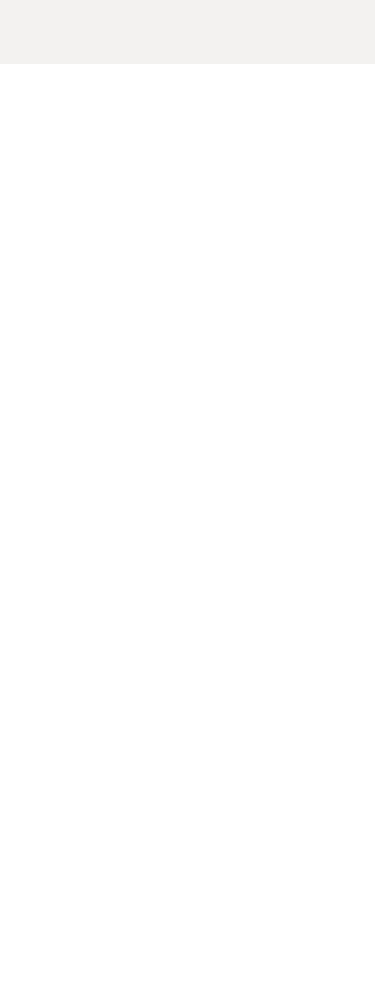
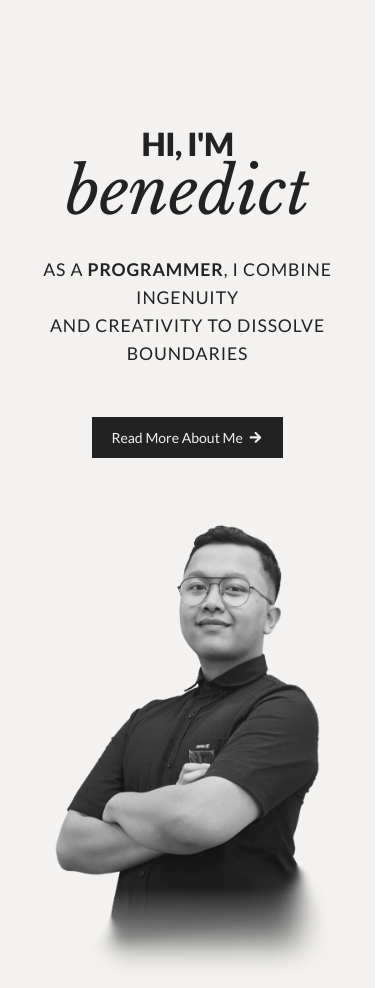
Before and after one commit to benedictusyoga/portfolio, a React (Vite) app: page / in a window 390 px wide. Shown: the part 780-1768 px from the top of the page. Before the commit the page ends 844 px from the top, so only its background shows below. Built offline with nearby package versions, Linux system fonts and the light colour scheme.

Commit message:
feat: short about page init

```diff
--- a/src/App.tsx
+++ b/src/App.tsx
@@ -1,7 +1,7 @@
 import { Routes, Route, BrowserRouter } from 'react-router-dom';
 import Navbar from './components/Navbar';
 import Home from './pages/Home';
-import About from './pages/About';
+import About from './components/About';
 import Projects from './pages/Projects';
 import './App.css'
 
--- /dev/null
+++ b/src/components/About.css
@@ -0,0 +1,168 @@
+.about-section {
+    position: relative;
+    width: 100%;
+    min-height: 100vh;
+    display: flex;
+    align-items: center;
+    justify-content: center;
+    background-color: var(--bg-color);
+    overflow: hidden;
+}
+
+.about-container {
+    width: 100%;
+    max-width: 1400px;
+    height: 100vh;
+    display: flex;
+    align-items: center;
+    justify-content: center;
+    position: relative;
+    padding: 0 5%;
+}
+
+.about-image-wrapper {
+    flex: 1;
+    height: 100%;
+    display: flex;
+    align-items: flex-end;
+    justify-content: center;
+    position: relative;
+}
+
+.about-image {
+    height: auto;
+    width: auto;
+    max-height: 90vh;
+    max-width: 100%;
+    object-fit: contain;
+    position: absolute;
+    bottom: -5%;
+    left: 10%;
+    filter: grayscale(100%);
+}
+
+.image-fade-overlay {
+    position: absolute;
+    bottom: 0;
+    left: 0;
+    width: 100%;
+    height: 20%;
+    background: linear-gradient(to top, var(--bg-color), transparent);
+    z-index: 2;
+    pointer-events: none;
+}
+
+.about-content {
+    flex: 1;
+    display: flex;
+    flex-direction: column;
+    justify-content: center;
+    align-items: flex-start;
+    padding-left: 5rem;
+    z-index: 10;
+}
+
+.about-greeting {
+    font-family: var(--font-primary);
+    font-size: 3rem;
+    font-weight: 900;
+    text-transform: uppercase;
+    color: var(--text-color);
+    margin-bottom: 0;
+    line-height: 1;
+    letter-spacing: -0.02em;
+}
+
+.about-name {
+    font-family: var(--font-secondary);
+    font-size: 8rem;
+    font-weight: 400;
+    font-style: italic;
+    color: var(--text-color);
+    margin: 0 0 2rem -0.5rem;
+    line-height: 1;
+}
+
+.about-description {
+    font-family: var(--font-primary);
+    font-size: 1.1rem;
+    line-height: 1.6;
+    color: var(--text-color);
+    text-transform: uppercase;
+    letter-spacing: 0.05em;
+    margin-bottom: 3rem;
+    max-width: 500px;
+}
+
+.read-more-btn {
+    background-color: var(--bg-color-secondary);
+    color: var(--text-tertiary);
+    padding: var(--space-md) var(--space-lg);
+    border: none;
+    cursor: pointer;
+    font-family: var(--font-primary);
+    font-size: var(--text-sm);
+    transition: all var(--transition-base);
+    display: flex;
+    align-items: center;
+    gap: var(--space-xs);
+}
+
+.read-more-btn:hover {
+    opacity: 0.6;
+}
+
+.read-more-btn svg {
+    font-size: 1.2em;
+    vertical-align: middle;
+}
+
+@media (max-width: 1024px) {
+    .about-name {
+        font-size: 6rem;
+    }
+
+    .about-image {
+        left: 0;
+    }
+}
+
+@media (max-width: 768px) {
+    .about-container {
+        flex-direction: column;
+        padding-top: 4rem;
+        height: auto;
+        min-height: 100vh;
+    }
+
+    .about-image-wrapper {
+        order: 2;
+        width: 100%;
+        height: 50vh;
+        align-items: flex-end;
+    }
+
+    .about-image {
+        position: relative;
+        bottom: 0;
+        left: 0;
+        max-height: 100%;
+        margin: 0 auto;
+    }
+
+    .about-content {
+        padding-left: 0;
+        align-items: center;
+        text-align: center;
+        margin-bottom: 2rem;
+    }
+
+    .about-name {
+        font-size: 4rem;
+        margin-left: 0;
+    }
+
+    .about-greeting {
+        font-size: 2rem;
+    }
+}
--- /dev/null
+++ b/src/components/About.tsx
@@ -0,0 +1,30 @@
+import React from 'react';
+import './About.css';
+import benedictImage from '../assets/self-portrait.png';
+import { IoMdArrowRoundForward } from "react-icons/io";
+
+const About: React.FC = () => {
+    return (
+        <section className="about-section" id="about">
+            <div className="about-container">
+                <div className="about-image-wrapper">
+                    <img src={benedictImage} alt="Benedict" className="about-image" />
+                    <div className="image-fade-overlay"></div>
+                </div>
+                <div className="about-content">
+                    <h2 className="about-greeting">HI, I'M</h2>
+                    <h1 className="about-name">benedict</h1>
+                    <p className="about-description">
+                        AS A <strong>PROGRAMMER</strong>, I COMBINE INGENUITY<br />
+                        AND CREATIVITY TO DISSOLVE BOUNDARIES
+                    </p>
+                    <button className="read-more-btn">
+                        Read More About Me <IoMdArrowRoundForward />
+                    </button>
+                </div>
+            </div>
+        </section>
+    );
+};
+
+export default About;
--- a/src/pages/About.tsx
+++ /dev/null
@@ -1,7 +0,0 @@
-export default function About() {
-    return (
-        <div>
-            <h1>This is the About Page!</h1>
-        </div>
-    );
-}
--- a/src/pages/Home.tsx
+++ b/src/pages/Home.tsx
@@ -1,6 +1,7 @@
 import { useEffect, useState } from "react";
 import { IoMdArrowRoundDown } from "react-icons/io";
 import './Home.css'
+import About from "../components/About";
 
 export default function Home() {
     const [showIngenuity, setShowIngenuity] = useState(false);
@@ -12,6 +13,13 @@ export default function Home() {
         setTimeout(() => setShowCreativity(true), 1000);
         setTimeout(() => setShowButton(true), 2000);
     }, []);
+
+    const scrollToAbout = () => {
+        const aboutSection = document.getElementById('about');
+        if (aboutSection) {
+            aboutSection.scrollIntoView({ behavior: 'smooth' });
+        }
+    };
 
     return (
         <div className="home">
@@ -31,11 +39,12 @@ export default function Home() {
                     </h1>
                 </div>
                 <div className={`hero-button-wrapper ${showButton ? 'animate-fade-in-up' : ''}`}>
-                    <button className="hero-button">
+                    <button className="hero-button" onClick={scrollToAbout}>
                         More <IoMdArrowRoundDown />
                     </button>
                 </div>
             </section>
+            <About />
         </div>
     );
 }
```
Also changed, not shown: src/assets/benedict.png (added), src/assets/self-portrait.png (added). Lines whose indentation alone changed are shown as unchanged.
